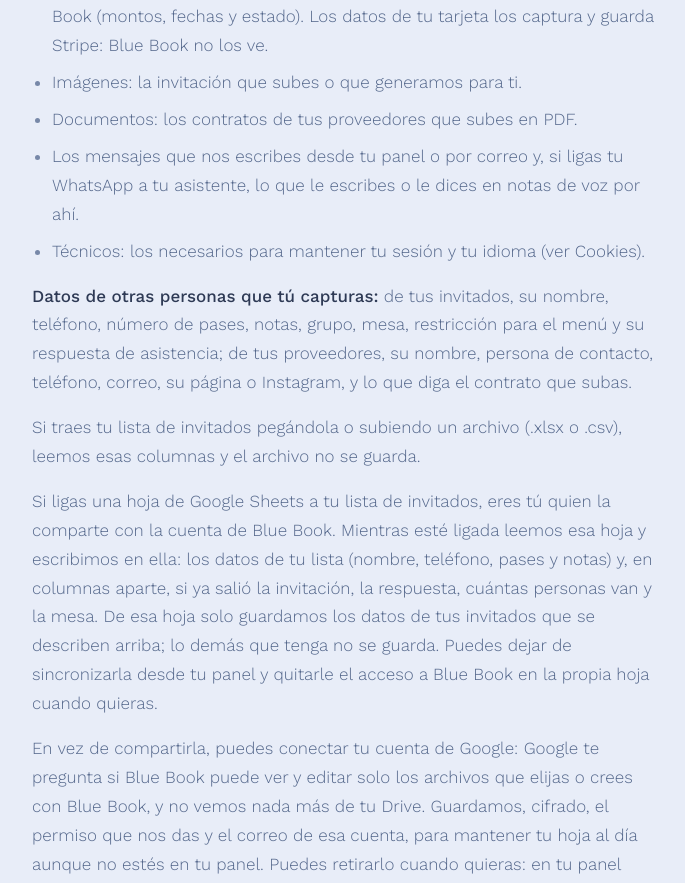
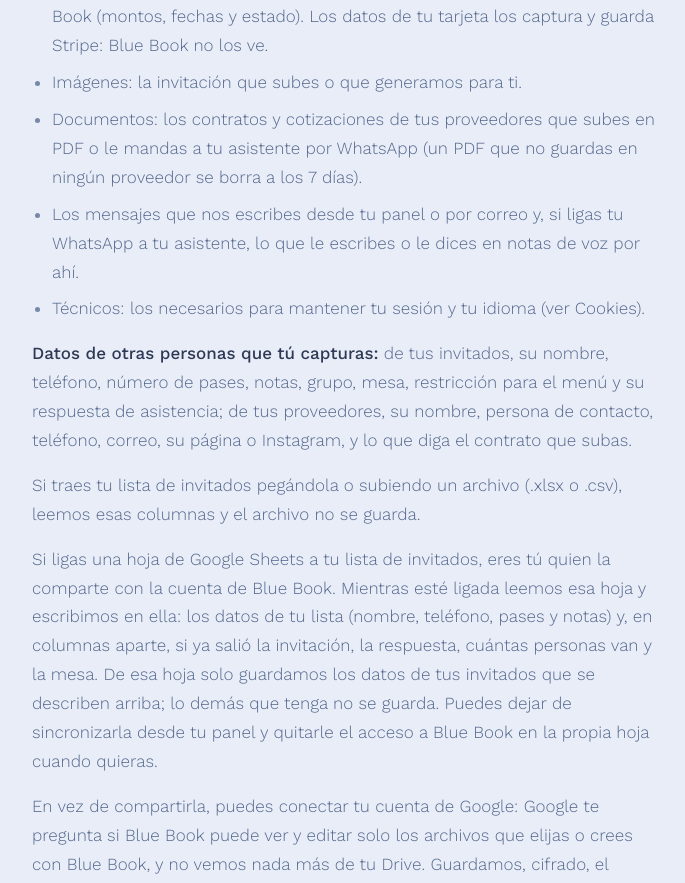
Before and after one commit to maupeon/bluebook, a Next.js app: page /privacidad in a window 1280 px wide. Shown: the part 1391-2274 px from the top of the page, without its empty margins (368-1053 px from the left). Built offline with nearby package versions, Linux system fonts and the light colour scheme; no server answers.

Commit message:
Aviso: los PDF que la pareja le manda a su asistente
Los contratos y cotizaciones que la pareja le manda por WhatsApp a su
asistente se guardan como documentos; un PDF que no termina en ningún
proveedor se borra a los 7 días.

Co-Authored-By: Claude Opus 5.5 <noreply@anthropic.com>

```diff
--- a/src/app/privacidad/page.tsx
+++ b/src/app/privacidad/page.tsx
@@ -86,7 +86,9 @@ function seccionesEs(): SeccionLegal[] {
               los captura y guarda Stripe: Blue Book no los ve.
             </li>
             <li>Imágenes: la invitación que subes o que generamos para ti.</li>
-            <li>Documentos: los contratos de tus proveedores que subes en PDF.</li>
+            <li>
+              Documentos: los contratos y cotizaciones de tus proveedores que subes en PDF{PAREJA ? " o le mandas a tu asistente por WhatsApp (un PDF que no guardas en ningún proveedor se borra a los 7 días)" : ""}.
+            </li>
             <li>
               Los mensajes que nos escribes desde tu panel o por correo
               {PAREJA ? " y, si ligas tu WhatsApp a tu asistente, lo que le escribes o le dices en notas de voz por ahí" : ""}.
@@ -553,7 +555,9 @@ function seccionesEn(): SeccionLegal[] {
               collected and kept by Stripe: Blue Book never sees them.
             </li>
             <li>Images: the invitation you upload or we generate for you.</li>
-            <li>Documents: the vendor contracts you upload as PDF.</li>
+            <li>
+              Documents: the vendor contracts and quotes you upload as PDF{PAREJA ? " or send to your assistant over WhatsApp (a PDF you don\u2019t save to any vendor is deleted after 7 days)" : ""}.
+            </li>
             <li>
               The messages you send us from your panel or by email
               {PAREJA ? " and, if you link your WhatsApp to your assistant, what you write or say to it there in voice notes" : ""}.
```
